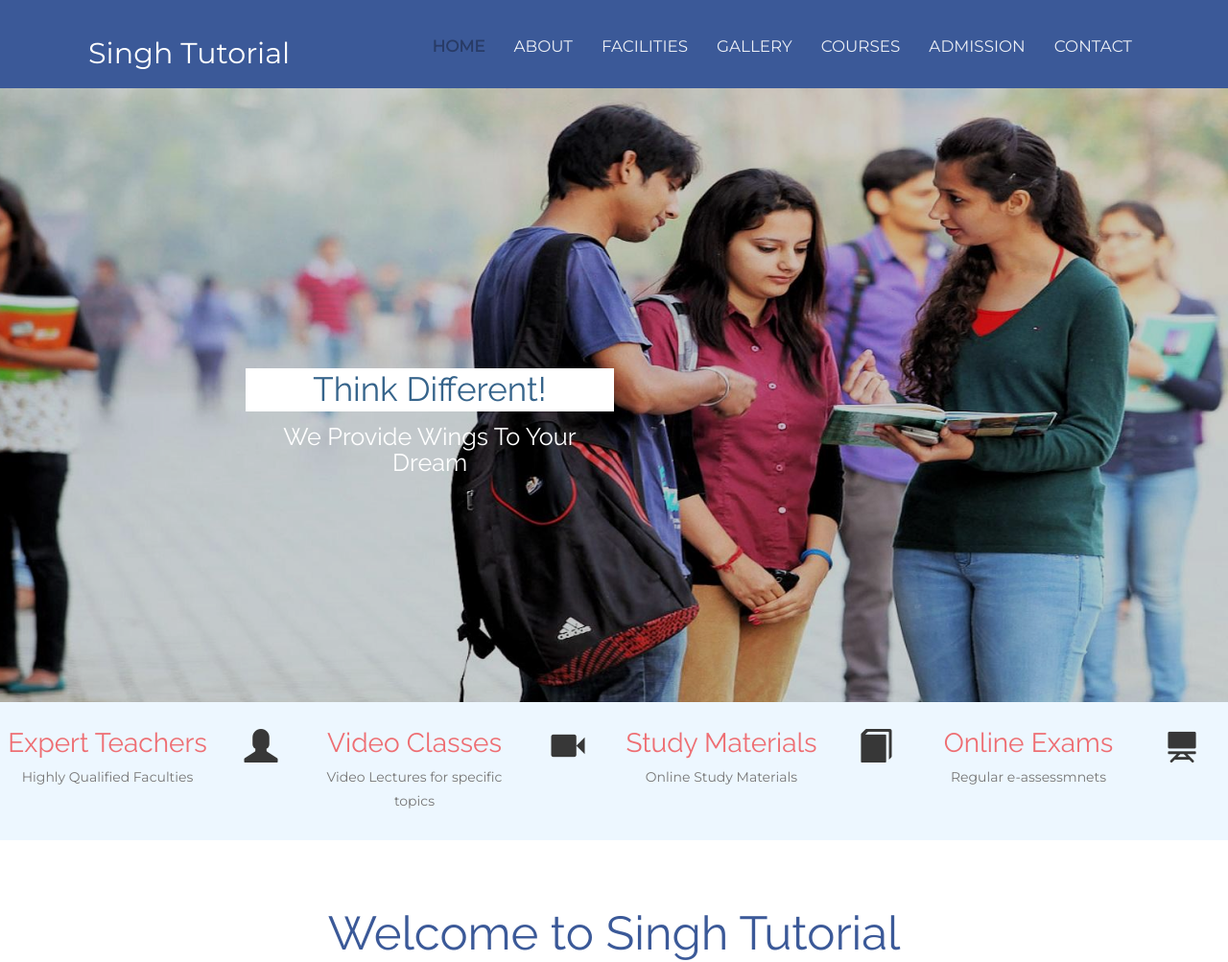
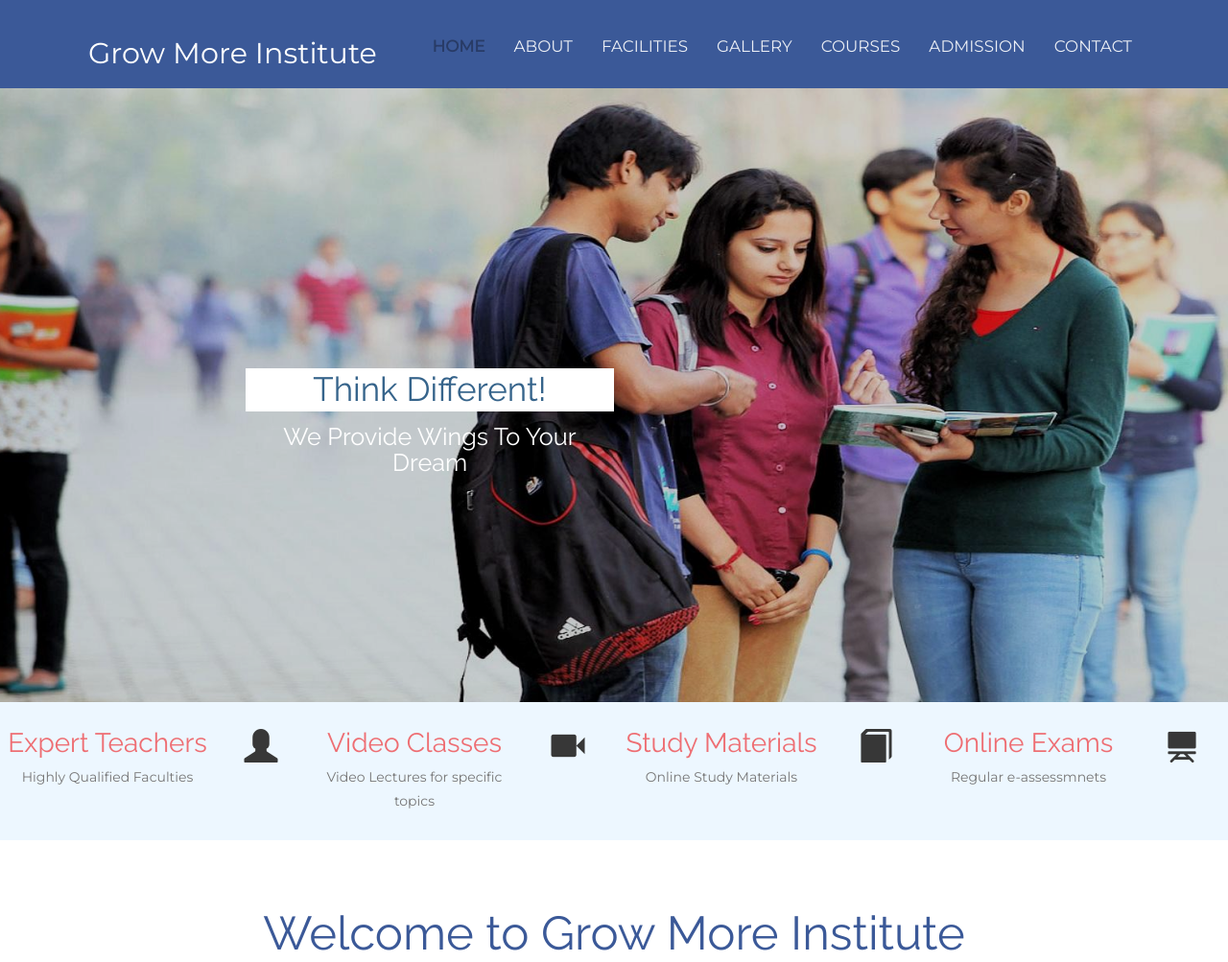
Before and after one commit to AnandManit09/DreamCoaching, a plain HTML site: page index.html in a window 1280 px wide. Shown: the top 1003 px of the page at 96% size. Drawn offline with nearby package versions, Linux system fonts and the light colour scheme.

Commit message:
edited title

```diff
--- a/css/style.css
+++ b/css/style.css
@@ -748,7 +748,7 @@ h3.tittle2 {
     -moz-background-size: cover;
     -o-background-size: cover;
     -ms-background-size: cover;
-    min-height: 190px;
+    min-height: 800px;
     padding: 6em 0 0;
     text-align: center;
 }
--- a/index.html
+++ b/index.html
@@ -15,7 +15,7 @@
 
 <head>
 
-<title>Singh Tutorial - CBSE Board Coaching Institute in Balumath</title>
+<title>Grow More Institute - CBSE Board Coaching Institute in Prayagraj</title>
 
 <!--Meta Data-->
 
@@ -27,30 +27,30 @@
 <meta http-equiv="Cache-control" content="public">
 <meta name="robots" content="index, follow" />
 <meta name="revisit-after" content="7 days"/>
-<meta name="copyright" content="Singh Tutorial Balumath 2017"/>
+<meta name="copyright" content="Grow More Institute "/>
 <meta name="apple-mobile-web-app-capable" content="yes"/>
 <meta name="viewport" content="width=device-width, initial-scale=1" />
 
-<meta name="description" content="Welcome to Balumath's exclusive coaching centre for CBSE since 2015. We provides coaching classes for school children of grades IX and X. We offer special classes for 10th board preparation. Physics, Chemistry and Mathematics is our main focus.">
-<meta name="keywords" content="Singh tutorial, balumath, cbse coaching, class 10, board preparation, smart classes, physics, chemistry, mathematics, admission, study materials, facilities, students, contact" />
+<meta name="description" content="Welcome to Prayagraj's exclusive coaching centre for CBSE since 2015. We provides coaching classes for school children of grades IX and X. We offer special classes for 10th board preparation. Physics, Chemistry and Mathematics is our main focus.">
+<meta name="keywords" content="Grow More Institute, Prayagraj, cbse coaching, class 10, board preparation, smart classes, physics, chemistry, mathematics, admission, study materials, facilities, students, contact" />
 <meta name="author" content="Vinit Shahdeo">
 <meta name="email" content="vinitshahdeo@gmail.com">
 
 <meta property="og:type" content="website" />
-<meta property="og:title" content="Singh Tutorial - First Smart Class Provider Institute in Balumath" />
+<meta property="og:title" content="Grow More Institute - First Smart Class Provider Institute in Prayagraj" />
 <meta property="og:description" content="We provide intensive coaching classes for Physics, Chemistry, Mathematics and special classes for CBSE 10th board students" />
 <meta property="og:image" content="http://www.vinitshahdeo.com/singhtutorial/images/singhtutorialfbbanner.jpg" />
 <meta property="og:url" content="http://www.vinitshahdeo.com/singhtutorial" />
-<meta property="og:site_name" content="Singh Tutorial Balumath" />
+<meta property="og:site_name" content="Grow More Institute Prayagraj" />
 
 <meta name="twitter:card" content="website">
-<meta name="twitter:site" content="Singh Tutorial - CBSE Coaching in Balumath">
-<meta name="twitter:title" content="Singh Tutorial - First Smart Class Provider Institute at Balumath">
+<meta name="twitter:site" content="Grow More Institute - CBSE Coaching in Prayagraj">
+<meta name="twitter:title" content="Grow More Institute - First Smart Class Provider Institute at Prayagraj">
 <meta name="twitter:description" content="We provide intensive coaching classes for Physics, Chemistry, Mathematics and special classes for CBSE 10th board students">
 <meta name="twitter:image" content="http://www.singhtutorial.com/images/singhtutoriallogo.jpg">
 
-<meta itemprop="name" content="Singh Tutorial Balumath">
-<meta itemprop="description" content="CBSE Coaching Institute for Physics, Chemistry and Maths. This is the first smart class provider institute in Balumath">
+<meta itemprop="name" content="Grow More Institute Prayagraj">
+<meta itemprop="description" content="CBSE Coaching Institute for Physics, Chemistry and Maths. This is the first smart class provider institute in Prayagraj">
 <meta itemprop="image" content="http://www.singhtutorial.com/images/singhtutorialfbbanner.jpg">
 
 <!--SEO is exclusively done by Vinit Shahdeo -->
@@ -88,7 +88,7 @@
 							</button>
 							<div class="navbar-brand">
 
-                                <h1><a href="index.html"><span>Singh Tutorial</span></a></h1>
+                                <h1><a href="index.html"><span>Grow More Institute</span></a></h1>
 							</div>
 						</div>
 
@@ -131,7 +131,7 @@
 
                 <!-- Second-Slide -->
                 <div class="item">
-                    <img src="images/banner1.jpg" alt="singh tutorial balumath" class="img-responsive" />
+                    <img src="images/banner1.jpg" alt="Grow More Institute Prayagraj" class="img-responsive" />
                     <div class="carousel-caption kb_caption kb_caption_center">
                         <h3 data-animation="animated flipInX">Yes, You Can!</</h3>
                         <h4 data-animation="animated flipInX">Success comes in CANs, not CAN'Ts</h4>
@@ -140,7 +140,7 @@
 
                 <!-- Third-Slide -->
                 <div class="item">
-                    <img src="images/banner2.jpg" alt="singh tutorial balumath" class="img-responsive" />
+                    <img src="images/banner2.jpg" alt="Grow More Institute Prayagraj" class="img-responsive" />
                     <div class="carousel-caption kb_caption kb_caption_right">
                         <h3 data-animation="animated flipInX">Dream Big!</</h3>
                         <h4 data-animation="animated flipInX">Make your dream come true</h4>
@@ -167,7 +167,7 @@
 
 <!--banner-->
 
-	<!--singh tutorial content-->
+	<!--Grow More Institute content-->
 		<div class="content">
 
 			<!--banner-bottom-->
@@ -218,11 +218,11 @@
 
 			<!--banner-bottom-->
 
-			<!--welcome to singh tutorial-->
+			<!--welcome to Grow More Institute-->
 
 			<div class="welcome-w3">
 				<div class="container">
-					<h2 class="tittle">Welcome to Singh Tutorial </h2>
+					<h2 class="tittle">Welcome to Grow More Institute </h2>
 					<div class="wel-grids">
 						<div class="col-md-4 wel-grid">
 							<div class="port-7 effect-2">
@@ -235,7 +235,7 @@
 							</div>
 							<div class="port-7 effect-2">
 								<div class="image-box">
-									<img src="images/w2.jpg" class="img-responsive" alt="singh tutorial balumath">
+									<img src="images/w2.jpg" class="img-responsive" alt="Grow More Institute Prayagraj">
 								</div>
 								<div class="text-desc">
 									<h4>Reference Materials</h4>
@@ -243,7 +243,7 @@
 							</div>
 						</div>
 						<div class="col-md-4 wel-grid">
-							<img src="images/w3.jpg"  class="img-responsive" alt="singh tutorial balumath">
+							<img src="images/w3.jpg"  class="img-responsive" alt="Grow More Institute Prayagraj">
 							<div class="text-grid">
 								<h4>Star Students</h4>
 							</div>
@@ -251,7 +251,7 @@
 						<div class="col-md-4 wel-grid">
 							<div class="port-7 effect-2">
 								<div class="image-box">
-									<img src="images/w4.jpg" class="img-responsive" alt="singh tutorial balumath">
+									<img src="images/w4.jpg" class="img-responsive" alt="Grow More Institute Prayagraj">
 								</div>
 								<div class="text-desc">
 									<h4>Infrastructure</h4>
@@ -259,7 +259,7 @@
 							</div>
 							<div class="port-7 effect-2">
 								<div class="image-box">
-									<img src="images/w5.jpg" class="img-responsive" alt="singh tutorial balumath">
+									<img src="images/w5.jpg" class="img-responsive" alt="Grow More Institute Prayagraj">
 								</div>
 								<div class="text-desc">
 									<h4>Assessments</h4>
@@ -273,14 +273,14 @@
 
 			<!--welcome-->
 
-			<!--brief about singh tutorial-->
+			<!--brief about Grow More Institute-->
 			<div class="student-w3ls">
 				<div class="container">
 					<h3 class="tittle"> About Us</h3>
 					<div class="student-grids">
 						<div class="col-md-6 student-grid">
-							<h4>First Smart Class Provider Institute at Balumath</h4>
-                            <p align="justify">Singh Tutorial has been born out of the growing need for high quality coaching that could keep pace with the ever-changing global prospective in the field of education. We have started a journey, which will never end, journey which will take us to, to greater heights with each step. </p>
+							<h4>First Smart Class Provider Institute at Prayagraj</h4>
+                            <p align="justify">Grow More Institute has been born out of the growing need for high quality coaching that could keep pace with the ever-changing global prospective in the field of education. We have started a journey, which will never end, journey which will take us to, to greater heights with each step. </p>
 								<ul class="grid-part">
 									<li><i class="glyphicon glyphicon-ok-sign"> </i>Well Qualified & Educated Teachers</li>
 									<li><i class="glyphicon glyphicon-ok-sign"> </i>Digital Classes for all subjects</li>
@@ -293,13 +293,13 @@
                             <a href="https://drive.google.com/uc?export=download&id=0B31Bwc7Ou3YIVDRnemgxang1Ukk"><button type="button" class="btn btn-primary">Download Brochure</button></a></div><br/>
 						</div>
 						<div class="col-md-6 student-grid">
-							<img src="images/w6.png" class="img-responsive" alt="singh tutorial balumath">
+							<img src="images/w6.png" class="img-responsive" alt="Grow More Institute ">
 						</div>
 						<div class="clearfix"></div>
 					</div>
 				</div>
 			</div>
-			<!--brief about singh tutorial-->
+			<!--brief about Grow More Institute-->
 
 			<!--testimonials of Vinit Shahdeo-->
 
@@ -308,7 +308,7 @@
 					<h3 class="tittle2">Testimonials</h3>
 						<div class="test-grid">
 							<img src="images/quote.png" alt="Vinit Shahdeo"/>
-						<h5>Singh Tutorial is one of the best institute in Latehar district. I recommend this coaching to all the aspiring engineers and doctors.</h5>
+						<h5>Grow More Institute is one of the best institute in Latehar district. I recommend this coaching to all the aspiring engineers and doctors.</h5>
 						<p><i>Vinit Shahdeo, VIT University Vellore</i></p>
 						</div>
 					</div>
@@ -360,35 +360,35 @@
 
                         <br/><br/>
 
-                        <!-- admission enquiry for singh tutorial-->
+                        <!-- admission enquiry for Grow More Institute-->
 
-                          <div class="well well-sm"><p align="center">For any <strong>admission</strong> enquiries, you can call us at <strong>+91-9939882130, +91-7808454171.</strong> You can mail us to singhtutorialbalumath@gmail.com</p></div>
+                          <div class="well well-sm"><p align="center">For any <strong>admission</strong> enquiries, you can call us at <strong>+91-9617357703</strong> You can mail us to growMoreinstitute_Prayagraj@gmail.com</p></div>
 
-                        <!-- admission enquiry for singh tutorial-->
+                        <!-- admission enquiry for Grow More Institute-->
 
-                        <!-- Why should join singh tutorial-->
+                        <!-- Why should join Grow More Institute-->
 
                         <div class="course-grids">
                             <div class="container">
                         <div class="clearfix"></div>
 
-                        <h2 class="tittle">Why you should join Singh Tutorial?</h2>
+                        <h2 class="tittle">Why you should join Grow More Institute?</h2>
                              <br/>
                         <div class="clearfix"></div>
 						<div class="col-md-6">
-							<p align="justify">Because, <strong>Singh Tutorial</strong> students always get better ranks in all the competitions and score more in board exams compared to the students of the other institutes of the same caliber at the moment (when they took the admission). <strong>Singh Tutorial</strong> has always been ahead of other institutes if you compare the fact that what % of the good/average students obtained better ranks/got selected. <strong>Singh Tutorial</strong> is the only institutes who provide 100% help for the Board exams also. (In the completion of theory, generating writing skills, though the test papers & in all other ways)</p>
+							<p align="justify">Because, <strong>Grow More Institute</strong> students always get better ranks in all the competitions and score more in board exams compared to the students of the other institutes of the same caliber at the moment (when they took the admission). <strong>Grow More Institute</strong> has always been ahead of other institutes if you compare the fact that what % of the good/average students obtained better ranks/got selected. <strong>Grow More Institute</strong> is the only institutes who provide 100% help for the Board exams also. (In the completion of theory, generating writing skills, though the test papers & in all other ways)</p>
 
 						</div>
                         <div class="col-md-6">
-							<p align="justify">At <strong>Singh Tutorial</strong>, the class room teaching and doubt solving sessions are conducted by the same faculty making the process of learning very smooth. This fixes the responsibility and makes the program very coherent. You have one excellent faculty member for all your help in one subject. The study material, assignment and test papers are most updated, relevant and error free. The classes is equally good for all kind of students to bring the optimum success, be it the top rankers, the good students or the average students.</p>
+							<p align="justify">At <strong>Grow More Institute</strong>, the class room teaching and doubt solving sessions are conducted by the same faculty making the process of learning very smooth. This fixes the responsibility and makes the program very coherent. You have one excellent faculty member for all your help in one subject. The study material, assignment and test papers are most updated, relevant and error free. The classes is equally good for all kind of students to bring the optimum success, be it the top rankers, the good students or the average students.</p>
 						</div>
                                 </div>
                             <div class="clearfix"></div>
 					</div>
 
-                    <!-- Why should join singh tutorial-->
+                    <!-- Why should join Grow More Institute-->
 
-                    <!-- Singh tutorial admission -->
+                    <!-- Grow More Institute admission -->
                        <div class="course-grids">
                         <h2 class="tittle">Want to join us?</h2>
                         <div class="clearfix"></div>
@@ -407,11 +407,11 @@
 						<div class="col-md-3 ser-grid">
 							<h4>Admission test</h4>
 							<p>The students who qualify our admission can be enrolled in any of our courses. The minimum marks to pass admission test is 70%. It is the mandatory criteria.</p>
-                            <center><a href="https://www.classmarker.com/online-test/start/?quiz=6ym589db54ae3a3b" title="Singh Tutorial Online Admission Test" target="_blank"><button type="button" class="btn btn-primary">Take test now</button></a></center>
+                            <center><a href="https://www.classmarker.com/online-test/start/?quiz=6ym589db54ae3a3b" title="Grow More Institute Online Admission Test" target="_blank"><button type="button" class="btn btn-primary">Take test now</button></a></center>
 						</div>
                         <div class="col-md-3 ser-grid">
 							<h4>Any Enquiry</h4>
-							<p>For any admission enquiries, you can contact us at +91-7808454171. You can also mail your queries to singhtutorialbalumath@gmail.com. We love to hear from you!</p>
+							<p>For any admission enquiries, you can contact us at +91-7808454171. You can also mail your queries to GrowMoreInstitutePrayagraj@gmail.com. We love to hear from you!</p>
                             <center><a href="./contact.html"><button type="button" class="btn btn-primary download">Contact Now</button></a></center>
 						</div>
                         </div>
@@ -420,10 +420,10 @@
 					</div>
 				</div>
 
-                <!-- Singh tutorial admission -->
+                <!-- Grow More Institute admission -->
 
 		</div>
-		<!-- about singh tutorial -->
+		<!-- about Grow More Institute -->
 
 		<!--footer-->
 			<div class="footer-w3">
@@ -431,7 +431,7 @@
 					<div class="footer-grids">
 						<div class="col-md-4 footer-grid">
 							<h4>About Us</h4>
-							<p align="justify"><span>Singh Tutorial is first smart class provider institute at Balumath. Our well qualified teachers make us different. At our institute you can find the appropriate conglomeration of enthusiasm and experience which sets us aside from rest of the institutes.</span></p>
+							<p align="justify"><span>Grow More Institute is first smart class provider institute at Prayagraj. Our well qualified teachers make us different. At our institute you can find the appropriate conglomeration of enthusiasm and experience which sets us aside from rest of the institutes.</span></p>
 						</div>
 						<div class="col-md-4 footer-grid">
 						<h4>Upcoming Batches</h4>
@@ -443,7 +443,7 @@
 						<div class="col-md-4 footer-grid">
 						<h4>Contact Us</h4>
 							<ul>
-								<li><i class="glyphicon glyphicon-map-marker" aria-hidden="true"></i>S.P. Complex(Near SBI), Murpa More, Balumath, Latehar - 829202</li>
+								<li><i class="glyphicon glyphicon-map-marker" aria-hidden="true"></i>S.P. Complex(Near SBI), Murpa More, Prayagraj, Latehar - 829202</li>
 								<li><i class="glyphicon glyphicon-earphone" aria-hidden="true"></i>+91-7808454171</li>
 								<li><i class="glyphicon glyphicon-envelope" aria-hidden="true"></i><a href="mailto:thinkdifferent@gmail.com"> thinkdifferent@gmail.com</a></li>
 							</ul>
@@ -464,11 +464,11 @@
 						<a href="https://www.facebook.com/singh.tutorial" target='_blank'><i class="icon1"></i></a>
 						<a href="https://twitter.com/Vinit_Shahdeo" target="_blank"><i class="icon2"></i></a>
 						<a href="https://plus.google.com/u/0/102103204043130681070" target="_blank"><i class="icon3"></i></a>
-						<a href="https://www.linkedin.com/in/singh-tutorial-balumath" target="_blank"><i class="icon4"></i></a>
+						<a href="https://www.linkedin.com/in/singh-tutorial-Prayagraj" target="_blank"><i class="icon4"></i></a>
 					</div>
 					</div>
 					<div class="copy">
-						<p>&copy; Singh Tutorial 2017 | Designed & Maintained by <a href="http://vinitshahdeo.com">Vinit Shahdeo</a></p>
+						<p>&copy; Grow More Institute 2017 | Designed & Maintained by <a href="http://vinitshahdeo.com">Vinit Shahdeo</a></p>
 					</div>
 				</div>
 			</div>
```
Also changed, not shown: images/ba1.jpg, 2 other files.
